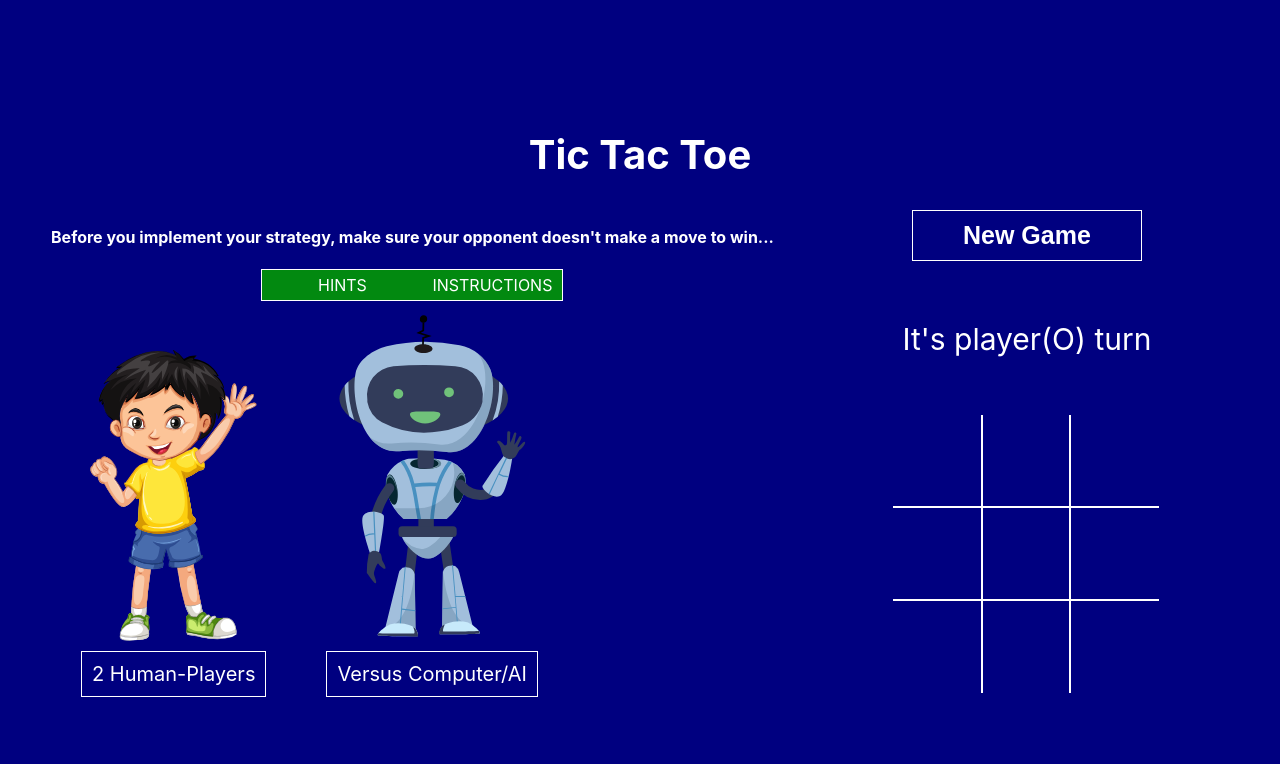
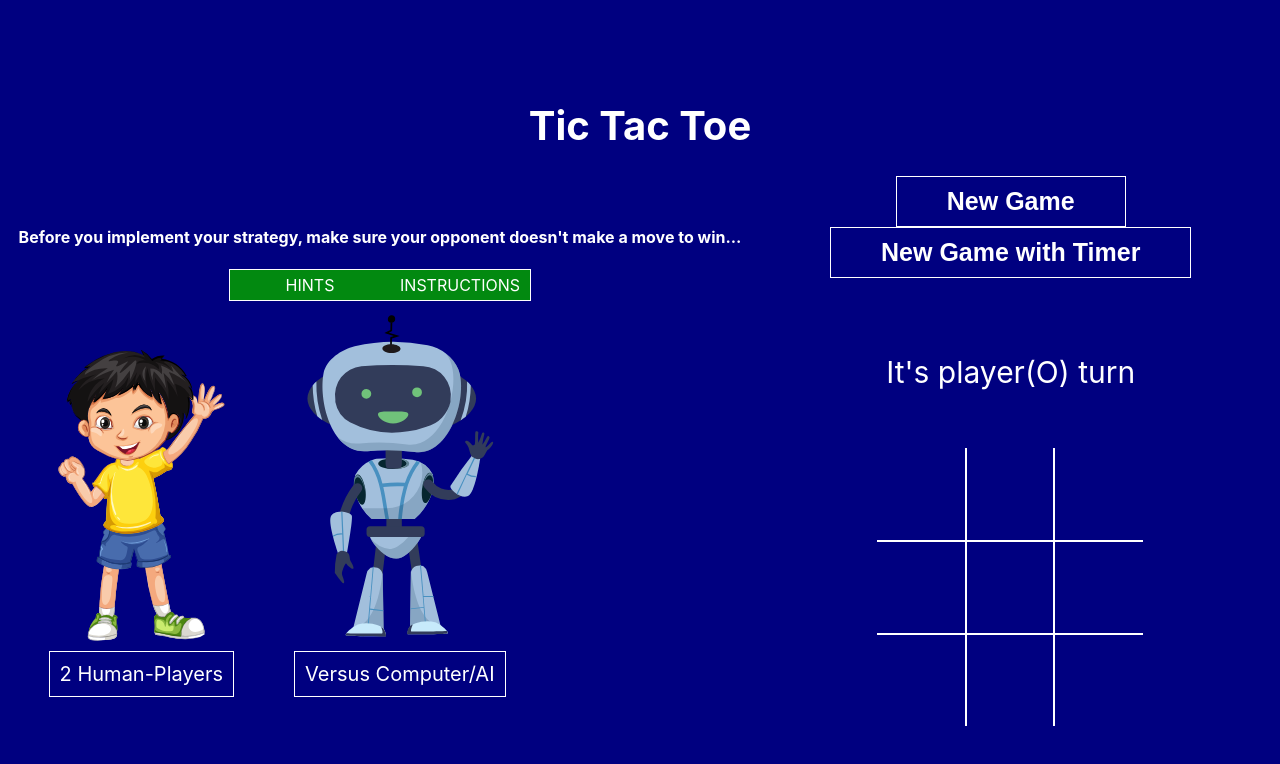
Before and after one commit to karunakaushik/ENTERTAIN-THE-CREW, a React (Create React App) app: page / in a window 1280 px wide. Shown: the top 764 px of the page. Built offline with nearby package versions, Linux system fonts and the light colour scheme.

Commit message:
//timer check

```diff
--- a/src/components/index.js
+++ b/src/components/index.js
@@ -49,6 +49,22 @@ class MainPage extends Component {
         }
       }
     }
+
+//     document.getElementsByClassName("newgameTButton").addEventListener("click", Display);
+//     function Display() {
+//     setInterval(myTimer, 1000);
+//     var count = 0;
+//     function myTimer() {
+//       if(count != 9) count++;
+//       else{
+//         count = 0;
+//         textInfo = 'Timeout';
+//         // newGame();
+//       }
+//       // document.getElementById("timer").innerHTML = count;
+// }
+//     }
+
     return (
       <div className="container">
       <div className="headerDiv">
@@ -76,6 +92,10 @@ class MainPage extends Component {
                   <div className="newgameButton">
                     <button onClick={() => this.context.newGame()}>New Game</button>
                   </div>
+                  <div className="newgameTButton">
+                    <button onClick={() => this.context.newGame()}>New Game with Timer</button>
+                    <p id = "timer"></p>
+                  </div>
                   <div className="info">{textInfo}</div>
                   <Board />
                 </div>
--- a/src/components/src/css/main.css
+++ b/src/components/src/css/main.css
@@ -70,6 +70,19 @@
 .newgameButton button:hover{
     background: linear-gradient(45deg, black, transparent);
 }
+.newgameTButton button{
+    font-size: 25px;
+    cursor: pointer;
+    font-weight: bold;
+    border: 1px solid white;
+    padding: 10px 50px;
+    color: white;
+    outline: 0 !important;
+    background-color: transparent;
+}
+.newgameTButton button:hover{
+    background: linear-gradient(45deg, black, transparent);
+}
 .gameBox{
     display: flex;
     flex-direction: column;
```
Lines whose indentation alone changed are shown as unchanged.
